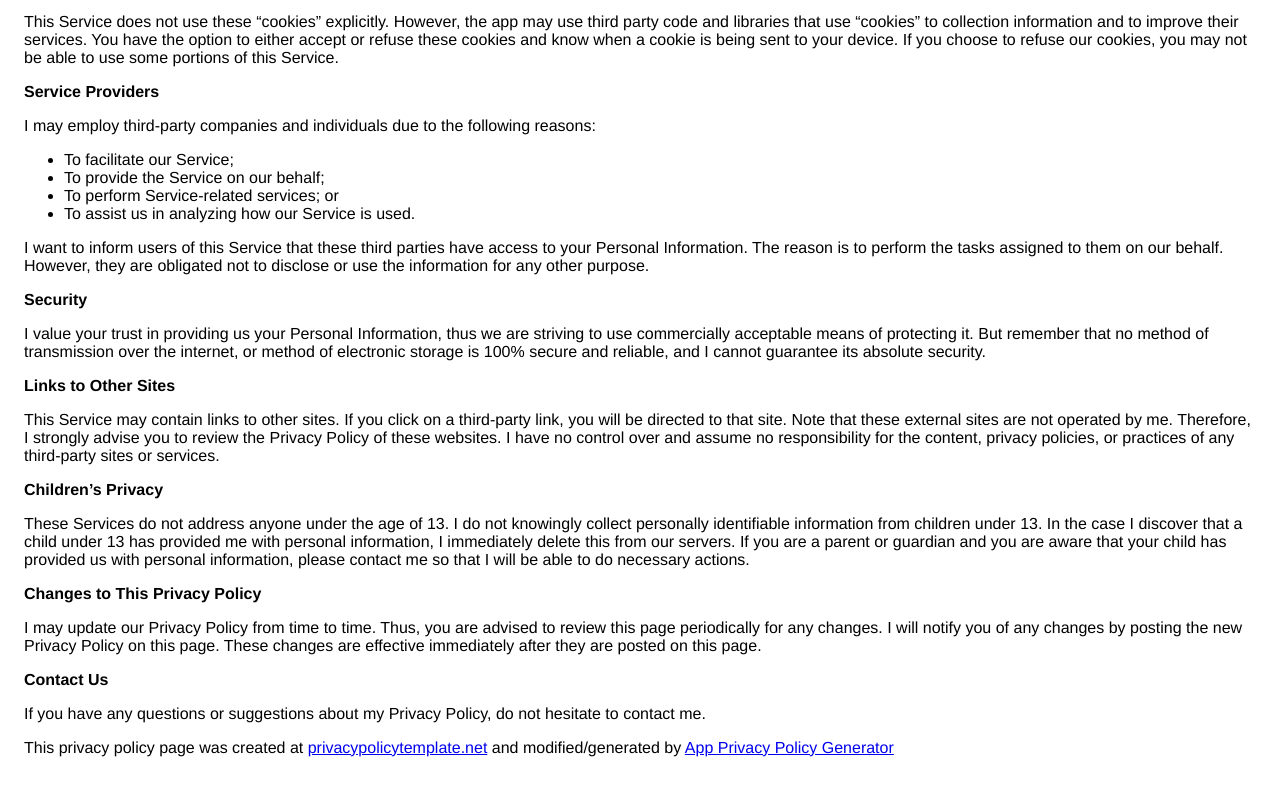
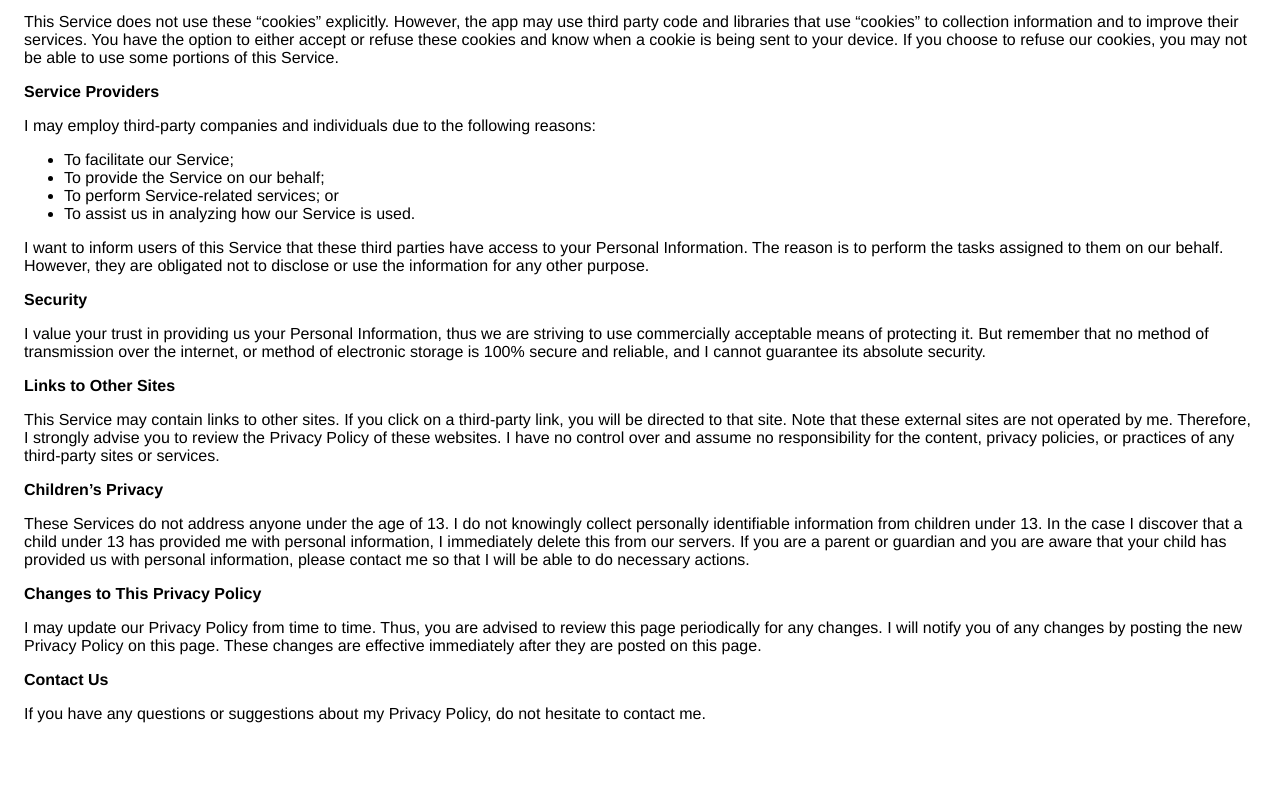
Before and after one commit to EG-Developer/PrivacyPolicy2, a plain HTML site: page index.html in a window 1280 px wide. Shown: the part 665-1460 px from the top of the page. After the commit the page ends 1428 px from the top, so only its background shows below. Drawn offline with Linux system fonts and the light colour scheme.

Commit message:
Update index.html

```diff
--- a/index.html
+++ b/index.html
@@ -43,4 +43,4 @@
                     this page.
                   </p> <p><strong>Contact Us</strong></p> <p>If you have any questions or suggestions about my Privacy Policy, do not hesitate to contact
                     me.
-                  </p> <p>This privacy policy page was created at <a href="https://privacypolicytemplate.net" target="_blank">privacypolicytemplate.net</a>                    and modified/generated by <a href="https://app-privacy-policy-generator.firebaseapp.com/" target="_blank">App Privacy Policy Generator</a></p></body></html>
+                  </p></body></html>
```
